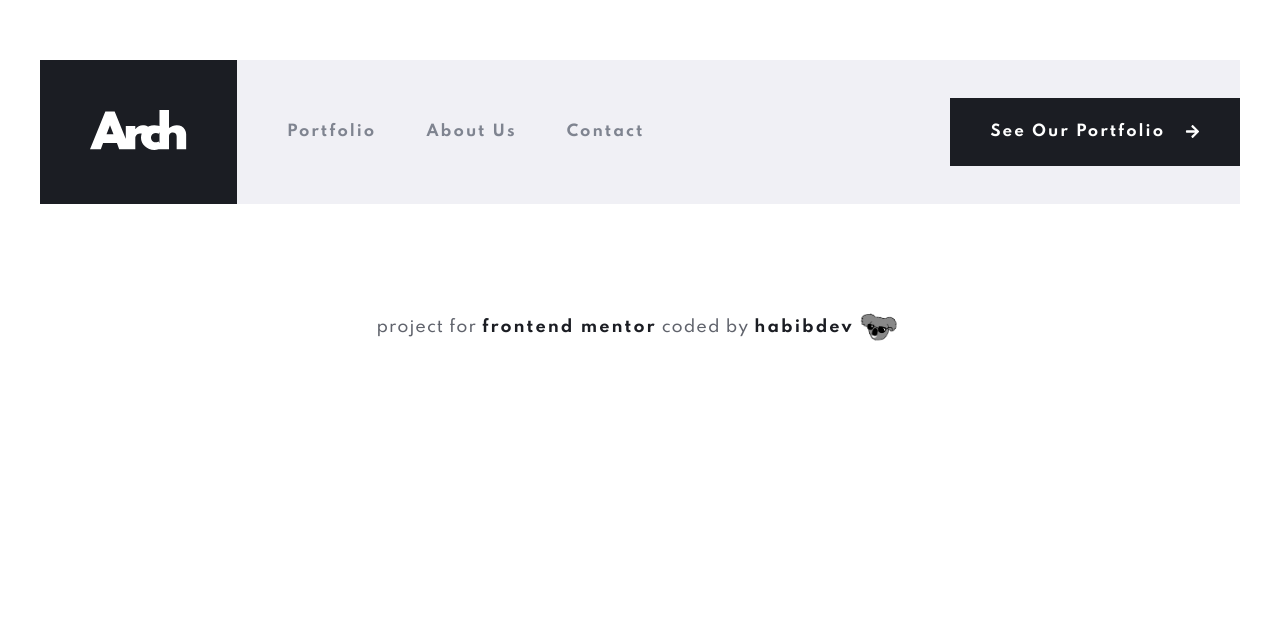
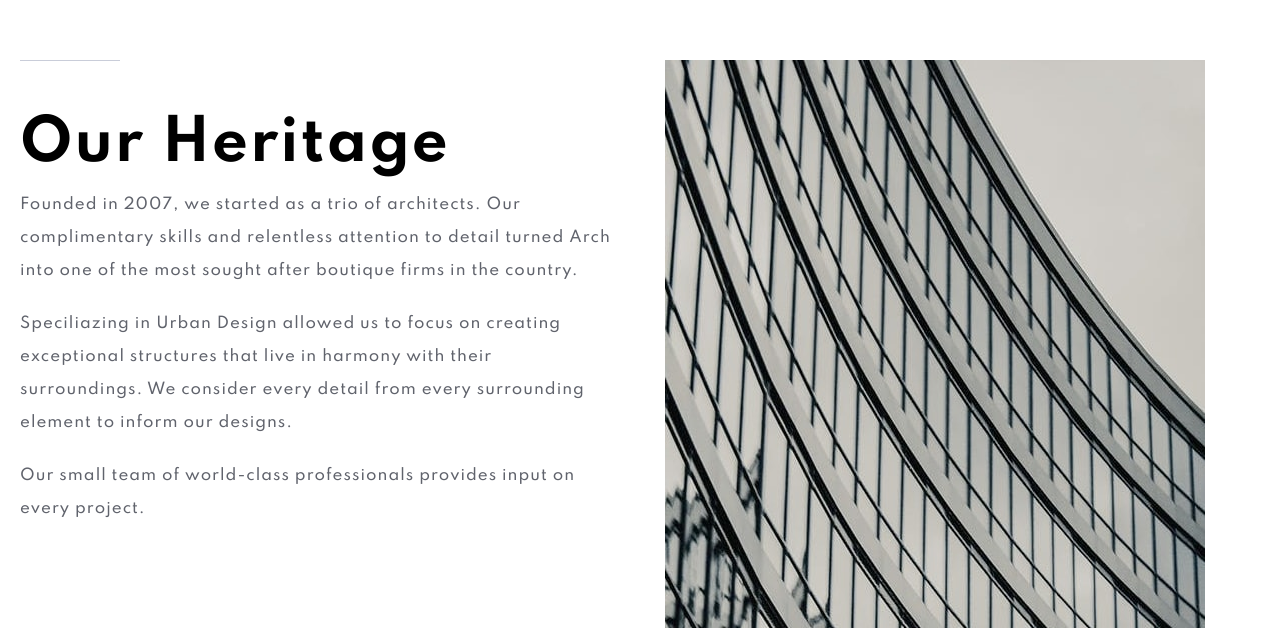
Before and after one commit to habibdev96/FEM-arch-studio-multi-page-website, a Next.js app: page /about in a window 1280 px wide. Shown: the part 1023-1660 px from the top of the page. Before the commit the page ends 1394 px from the top, so only its background shows below. Built offline with nearby package versions, Linux system fonts and the light colour scheme.

Commit message:
create heritage section on about page

```diff
--- /dev/null
+++ b/src/components/about/HeritageSection.tsx
@@ -0,0 +1,47 @@
+import styled from 'styled-components';
+import Image from 'next/image';
+import { SectionHeading } from '../styledElements/Headings.styled';
+import Paragraph from '../styledElements/Paragraphs.styled';
+import StyledUnderline from '../styledElements/Underline.styled';
+import showcase from '../../../public/assets/about/desktop/image-heritage.jpg';
+import { maxWidthLg, sectionSpacingMd, twoCol } from '../../abstracts/Mixins';
+
+const Container = styled.div`
+  ${maxWidthLg}
+  ${sectionSpacingMd}
+  ${twoCol}
+  align-items: flex-start;
+`;
+
+const HeritageSection = (): JSX.Element => {
+  return (
+    <section>
+      <Container>
+        <div className='info'>
+          <StyledUnderline />
+          <SectionHeading light={false}>Our Heritage</SectionHeading>
+          <Paragraph light={false}>
+            Founded in 2007, we started as a trio of architects. Our
+            complimentary skills and relentless attention to detail turned Arch
+            into one of the most sought after boutique firms in the country.
+          </Paragraph>
+          <Paragraph light={false}>
+            Speciliazing in Urban Design allowed us to focus on creating
+            exceptional structures that live in harmony with their surroundings.
+            We consider every detail from every surrounding element to inform
+            our designs.
+          </Paragraph>
+          <Paragraph light={false}>
+            Our small team of world-class professionals provides input on every
+            project.
+          </Paragraph>
+        </div>
+        <div className='showcase'>
+          <Image src={showcase} alt='closeup of building' />
+        </div>
+      </Container>
+    </section>
+  );
+};
+
+export default HeritageSection;
--- a/src/pages/about.tsx
+++ b/src/pages/about.tsx
@@ -1,6 +1,7 @@
 import type { NextPage } from 'next';
 import Head from 'next/head';
 import SectionHero from '../components/shared/SectionHero';
+import HeritageSection from '../components/about/HeritageSection';
 import showcase from '../../public/assets/about/desktop/image-hero.jpg';
 import { ISectionHeroProps } from '../interfaces';
 
@@ -26,6 +27,9 @@ const About: NextPage = () => {
         title={aboutHeroContent.title}
         description={aboutHeroContent.description}
       />
+      <main>
+        <HeritageSection />
+      </main>
     </>
   );
 };
```
